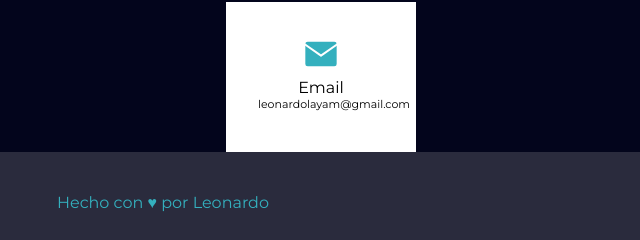
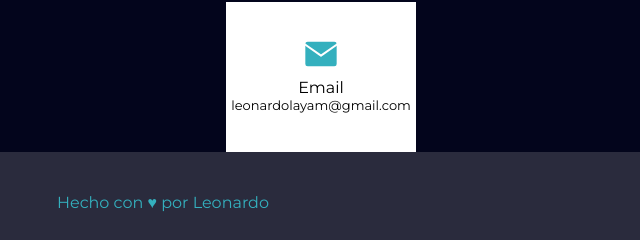
Before and after one commit to leonardol80/portafolio, a plain HTML site: page index.html in a window 1280 px wide. Shown: the part 2811-3051 px from the top of the page, 477-1117 px from the left. Drawn offline with Linux system fonts and the light colour scheme.

Commit message:
Correccion email

```diff
--- a/styles.css
+++ b/styles.css
@@ -428,7 +428,9 @@ footer {
 }
 
 .emailtext {
-  font-size: 11px;
+  display: flex;
+  justify-content: center;
+  font-size: 13px;
 }
 
 @media (min-width: 600px) {
```
